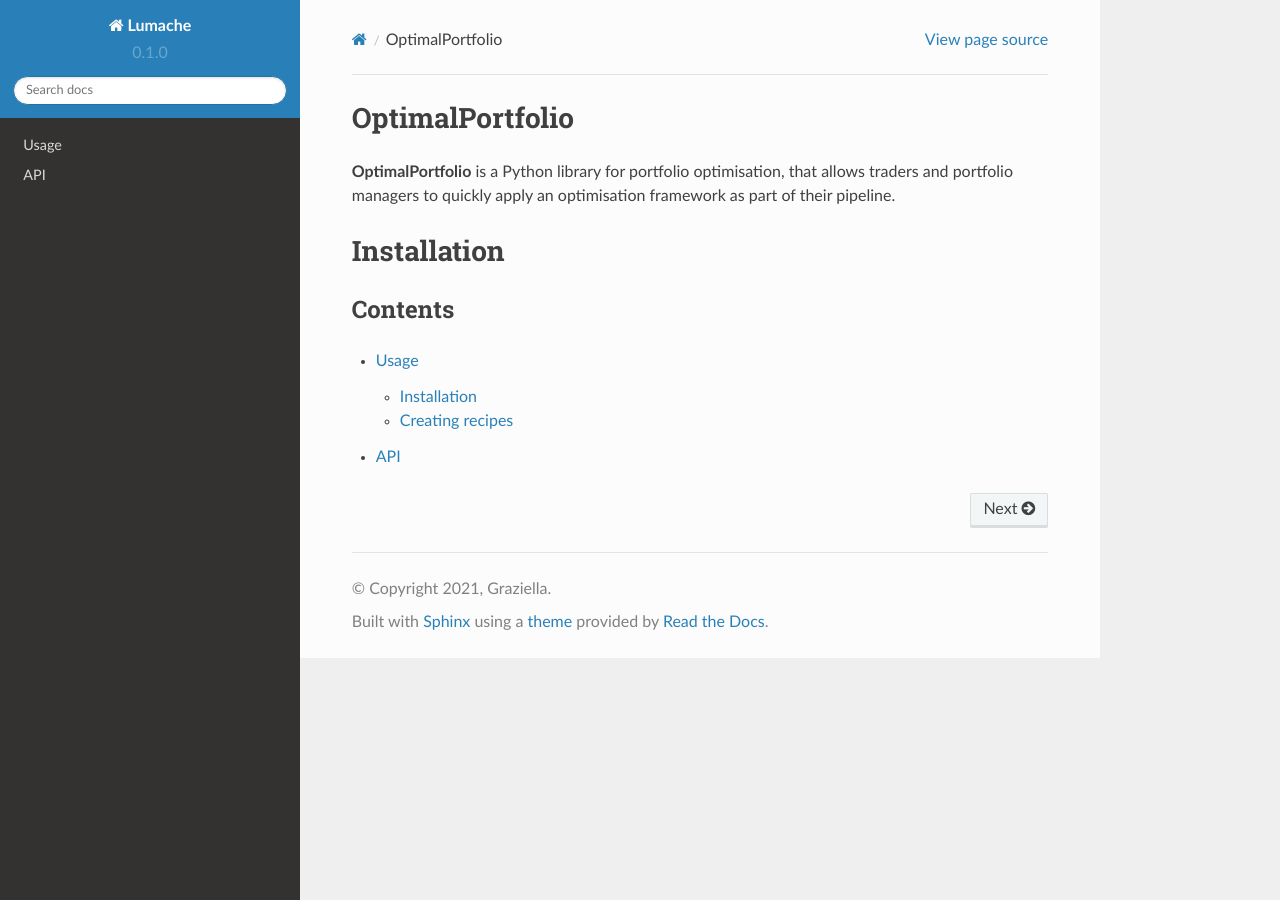
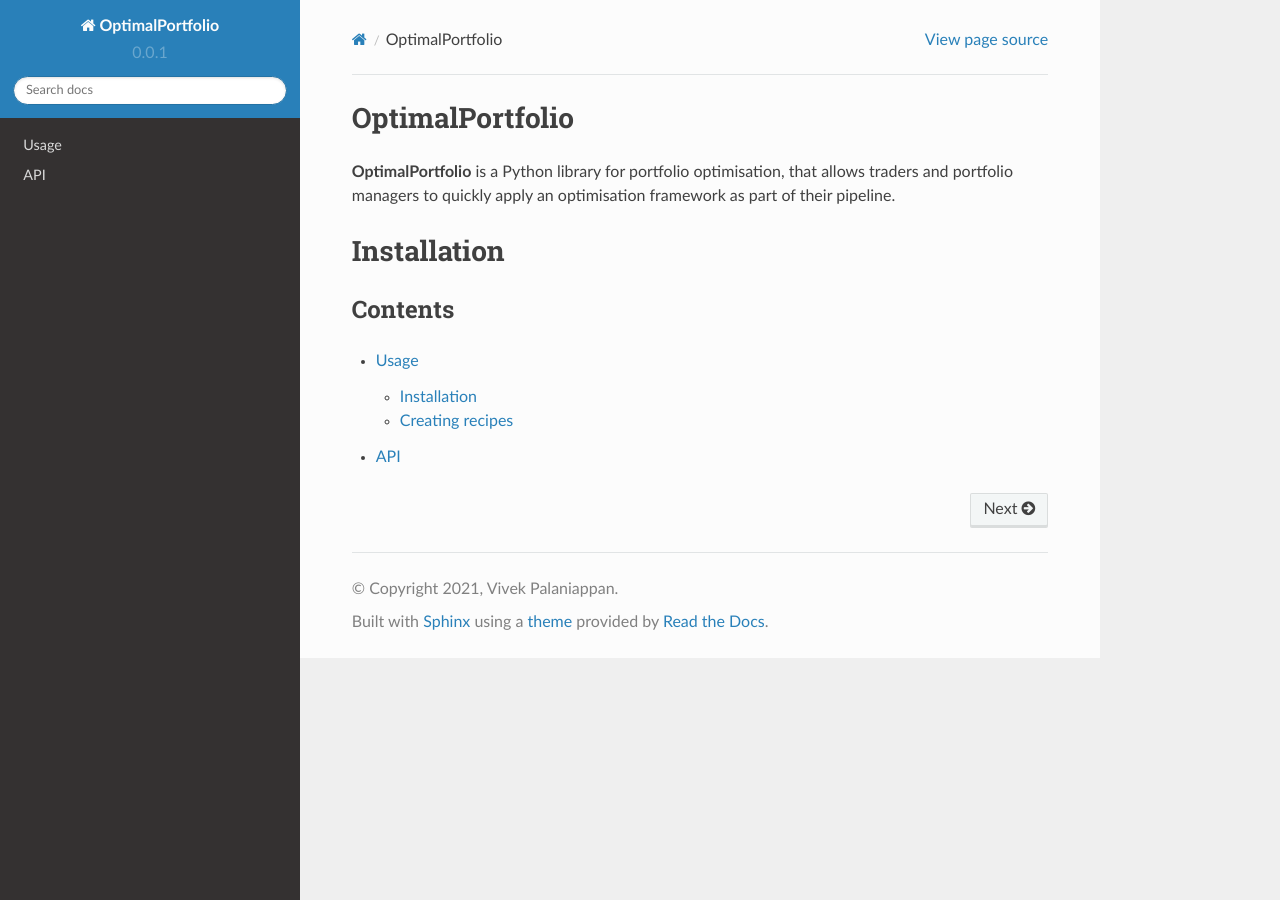
Before and after one commit to VivekPa/OptimalPortfolio, a Sphinx documentation site: the page built from docs/source/index.rst, in a window 1280 px wide. Built offline with Sphinx 7.4.7 and the Read the Docs theme 2.0.0, drawn with Linux system fonts in a browser that asks for light colours.

Commit message:
modify docs

```diff
--- a/docs/source/conf.py
+++ b/docs/source/conf.py
@@ -2,12 +2,12 @@
 
 # -- Project information
 
-project = 'Lumache'
-copyright = '2021, Graziella'
-author = 'Graziella'
+project = 'OptimalPortfolio'
+copyright = '2021, Vivek Palaniappan'
+author = 'Vivek Palaniappan'
 
-release = '0.1'
-version = '0.1.0'
+release = '0.0.1'
+version = '0.0.1'
 
 # -- General configuration
 
```
